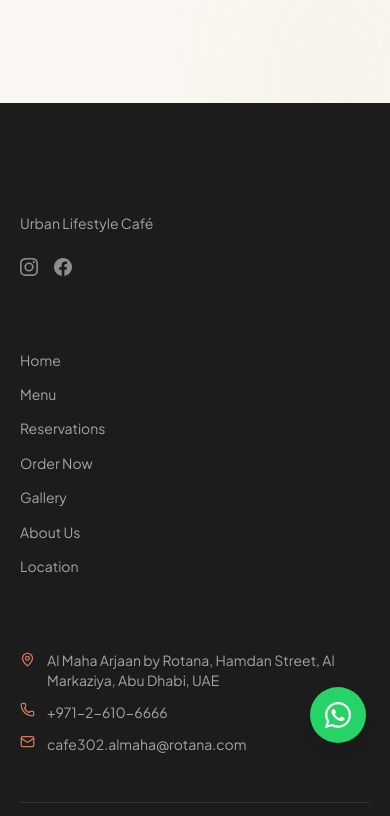
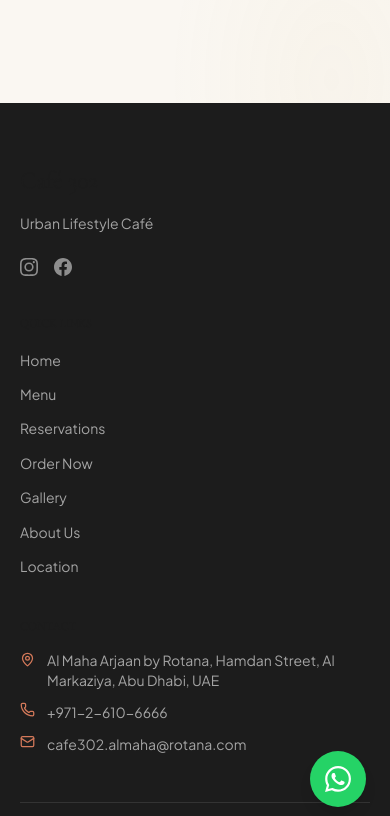
Before and after one commit to Farisfayyas/restaurant-template, a Next.js app: page /en/menu in a window 390 px wide. Shown: the part 2368-3184 px from the top of the page. Built offline with nearby package versions, Linux system fonts and the light colour scheme.

Commit message:
fix: footer mobile safe area and all outstanding issues resolved

```diff
--- a/components/layout/Footer.tsx
+++ b/components/layout/Footer.tsx
@@ -21,7 +21,7 @@
   ];
 
   return (
-    <footer className="bg-[var(--color-text)] text-white/80 pt-16 pb-8">
+    <footer className="bg-[var(--color-text)] text-white/80 pt-16 pb-24 md:pb-8">
       <div className="max-w-7xl mx-auto px-5 md:px-8">
         <div className="grid grid-cols-1 md:grid-cols-3 gap-10 pb-12 border-b border-white/10">
           {/* Brand */}
```
